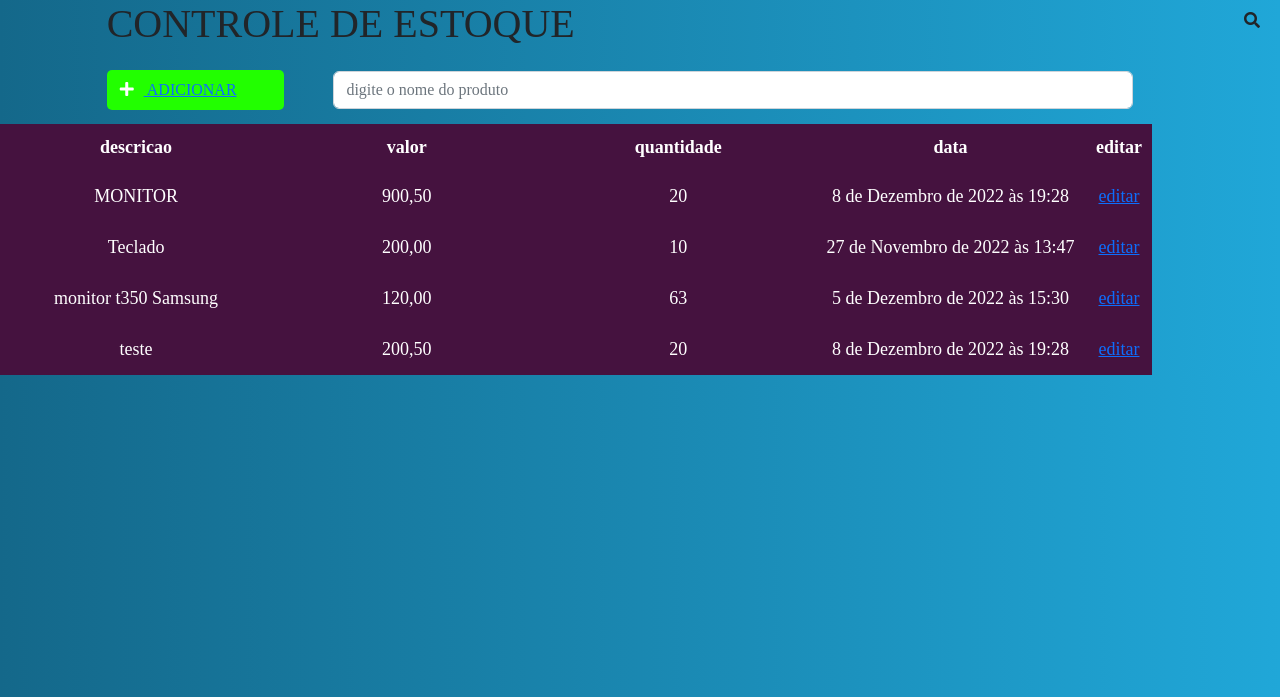
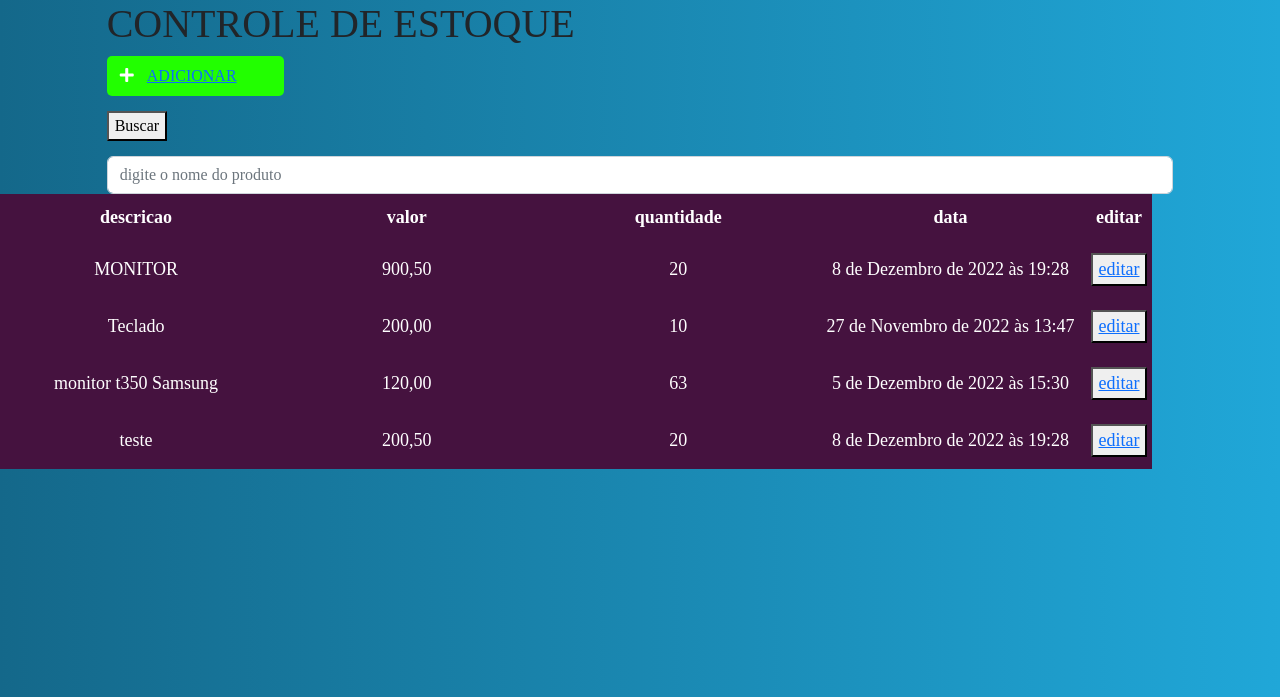
Before and after one commit to lima-12/ProjetoFaculdade, a Django app: page /home/ in a window 1280 px wide. Shown: the top 697 px of the page. Run offline with Django 4.2, Linux system fonts and the light colour scheme; data comes from the database, SQL or seed files in the repository; both versions use the stored data as it was after the commit.

Commit message:
essencial

```diff
--- a/controle/models.py
+++ b/controle/models.py
@@ -29,7 +29,7 @@ class Estoque(models.Model):
     descricao = models.CharField(max_length=100)
     valor = models.DecimalField(max_digits=7, decimal_places=2)
     quantidade = models.IntegerField()
-    data = models.DateTimeField(auto_now_add=True)
+    data = models.DateTimeField(auto_now=True)
 
     def __str__(self):
         return self.descricao
--- a/controle/templates/controle/home.html
+++ b/controle/templates/controle/home.html
@@ -5,10 +5,11 @@
     <meta name="viewport"
           content="width=device-width, user-scalable=no, initial-scale=1.0, maximum-scale=1.0, minimum-scale=1.0">
     <meta http-equiv="X-UA-Compatible" content="ie=edge">
+    <link href="https://cdn.jsdelivr.net/npm/bootstrap@5.2.3/dist/css/bootstrap.min.css" rel="stylesheet" integrity="sha384-rbsA2VBKQhggwzxH7pPCaAqO46MgnOM80zW1RWuH61DGLwZJEdK2Kadq2F9CUG65" crossorigin="anonymous">
+    <link rel="stylesheet" href="https://use.fontawesome.com/releases/v5.7.2/css/all.css" integrity="sha384-fnmOCqbTlWIlj8LyTjo7mOUStjsKC4pOpQbqyi7RrhN7udi9RwhKkMHpvLbHG9Sr" crossorigin="anonymous">
+
     <title> Controle De Estoque</title>
     <!-- CSS only -->
-<link href="https://cdn.jsdelivr.net/npm/bootstrap@5.2.3/dist/css/bootstrap.min.css" rel="stylesheet" integrity="sha384-rbsA2VBKQhggwzxH7pPCaAqO46MgnOM80zW1RWuH61DGLwZJEdK2Kadq2F9CUG65" crossorigin="anonymous">
-<link rel="stylesheet" href="https://use.fontawesome.com/releases/v5.7.2/css/all.css" integrity="sha384-fnmOCqbTlWIlj8LyTjo7mOUStjsKC4pOpQbqyi7RrhN7udi9RwhKkMHpvLbHG9Sr" crossorigin="anonymous">
     <style>
 
     body{
@@ -32,13 +33,14 @@
     width: 90%;
     }
 </style>
+
 </head>
 <body>
 <div class="offset-1 col-10 home-div">
 
     <h1> CONTROLE DE ESTOQUE </h1>
     <div class="col-2 add-div">
-        <i class="fas fa-plus" ></i><a  href="{% url 'add' %}"> ADICIONAR</a>
+        <i class="fas fa-plus" ></i> <a  href="{% url 'add' %}"> ADICIONAR</a>
         <style>
             /* css do botam adicionar*/
             .add-div{
@@ -58,16 +60,15 @@
 
         </style>
     </div>
+
+    <form method="get" id="search-form">
     <div class = "col-9 search-div">
-        <form method="get" id="search-form">
-             <input class="form-control" type="text" id="search" name="search" placeholder="digite o nome do produto" >
-            <i class="fas fa-search"></i>
-        </form>
+            <button class=”btn btn-outline-secondary” type=”submit” id=”button-addon1">Buscar</button>
+    </div>
+        <input class="form-control" type="text" id="search" name="search" placeholder="digite o nome do produto" >
+    </form>
 
-
-        </div>
-
-        <style>
+    <style>
           .fas.fa-search{
             position: absolute;
             top: 12px;
@@ -102,7 +103,7 @@
             <td >{{item.valor}} </td>
             <td >{{item.quantidade}} </td>
             <td >{{item.data}} </td>
-            <td > <a  href="{% url 'update' item.id%}"> editar</a> </td>
+            <td > <button id="bt_editar"><a href="{% url 'update' item.id%}"> editar</a></button> </td>
 
         </tr>
         {% endfor %}
--- a/controle/views.py
+++ b/controle/views.py
@@ -5,6 +5,11 @@ from .form import transacaoForm
 def home(request):
     dicionario = {}
     dicionario['dic'] = Estoque.objects.all()
+
+    busca = request.GET.get('search')
+    if busca:
+        dicionario['dic'] = Estoque.objects.filter(descricao__icontains = busca)
+
     return render(request, 'controle/home.html', dicionario)
 
 
```
Also changed, not shown: db.sqlite3.
